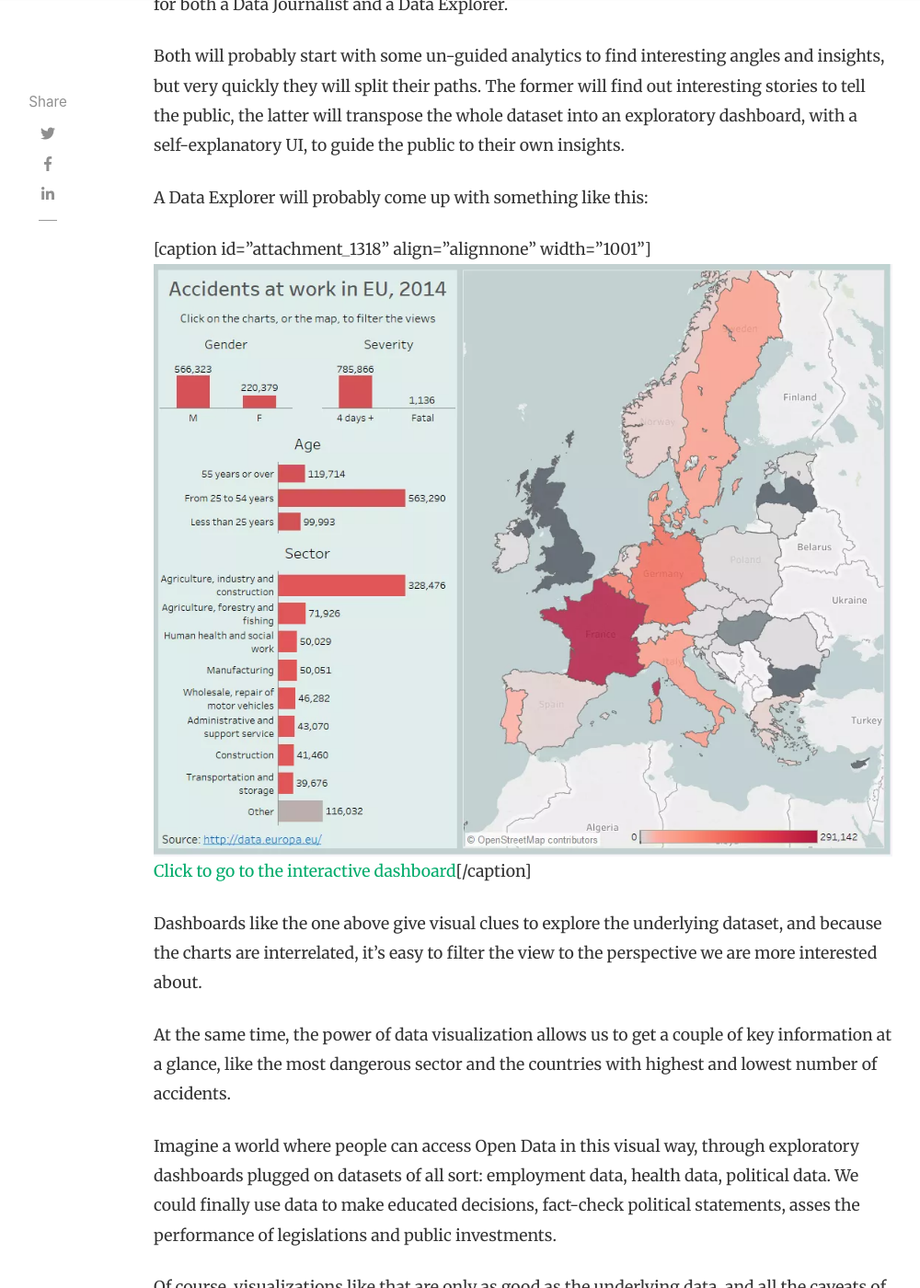
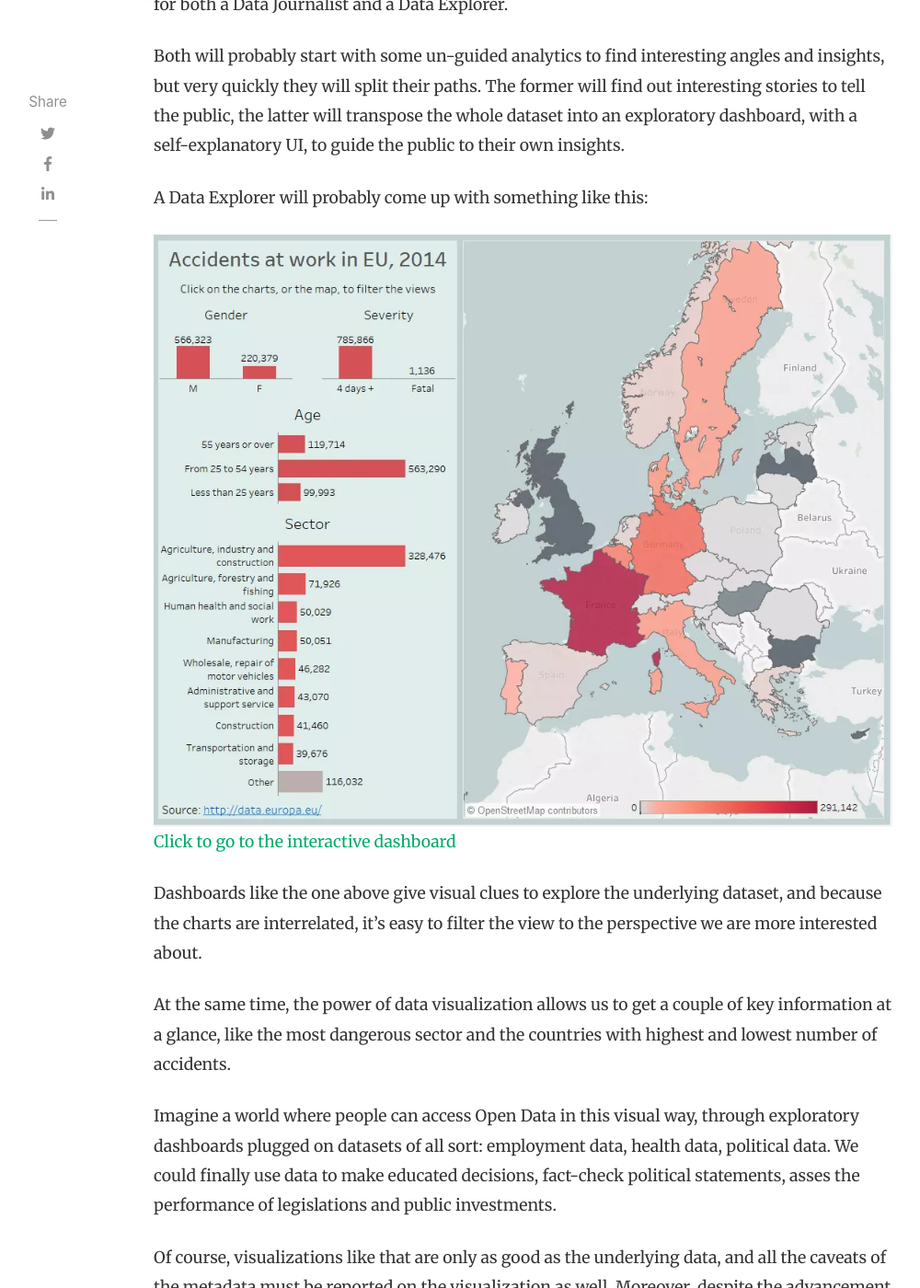
Before and after one commit to Nicco-Cirone/blog, a Jekyll site: the page built from _posts/2016-11-17-against-storytelling-we-need-data-explorers-to-make-sense-of-open-data.md, in a window 1280 px wide and 1400 px high, scrolled down 5237 px. Shown: the whole window at 92% size, without its empty margins (118-1118 px from the left). Built offline with Jekyll 4.4.1, drawn with Linux system fonts in a browser that asks for light colours; nearby versions of some CDN libraries; comment, search, counter and statistics services are not loaded.

Commit message:
Update 2016-11-17-against-storytelling-we-need-data-explorers-to-make-sense-of-open-data.md

```diff
--- a/_posts/2016-11-17-against-storytelling-we-need-data-explorers-to-make-sense-of-open-data.md
+++ b/_posts/2016-11-17-against-storytelling-we-need-data-explorers-to-make-sense-of-open-data.md
@@ -64,7 +64,8 @@ Both will probably start with some un-guided analytics to find interesting angle
 
 A Data Explorer will probably come up with something like this:
 
-[caption id="attachment\_1318" align="alignnone" width="1001"][![explo]({{ site.baseurl }}/assets/uploads/explo.webp)](https://public.tableau.com/views/AccidentsatworkintheEU2014/AccidentsatworkintheEU2014?:embed=y&:display_count=yes) [Click to go to the interactive dashboard](https://public.tableau.com/views/AccidentsatworkintheEU2014/AccidentsatworkintheEU2014?:embed=y&:display_count=yes)[/caption]
+[![explo]({{ site.baseurl }}/assets/uploads/explo.webp)](https://public.tableau.com/views/AccidentsatworkintheEU2014/AccidentsatworkintheEU2014?:embed=y&:display_count=yes)
+[Click to go to the interactive dashboard](https://public.tableau.com/views/AccidentsatworkintheEU2014/AccidentsatworkintheEU2014?:embed=y&:display_count=yes)
 
 Dashboards like the one above give visual clues to explore the underlying dataset, and because the charts are interrelated, it's easy to filter the view to the perspective we are more interested about.
 
```
